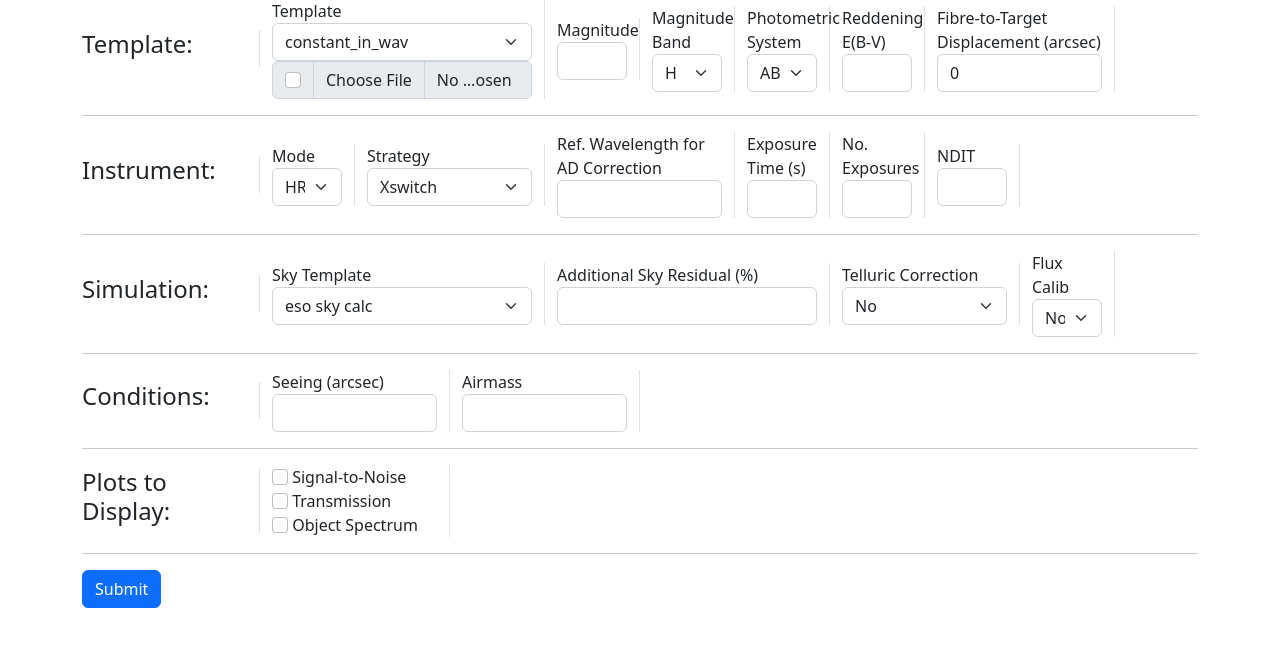
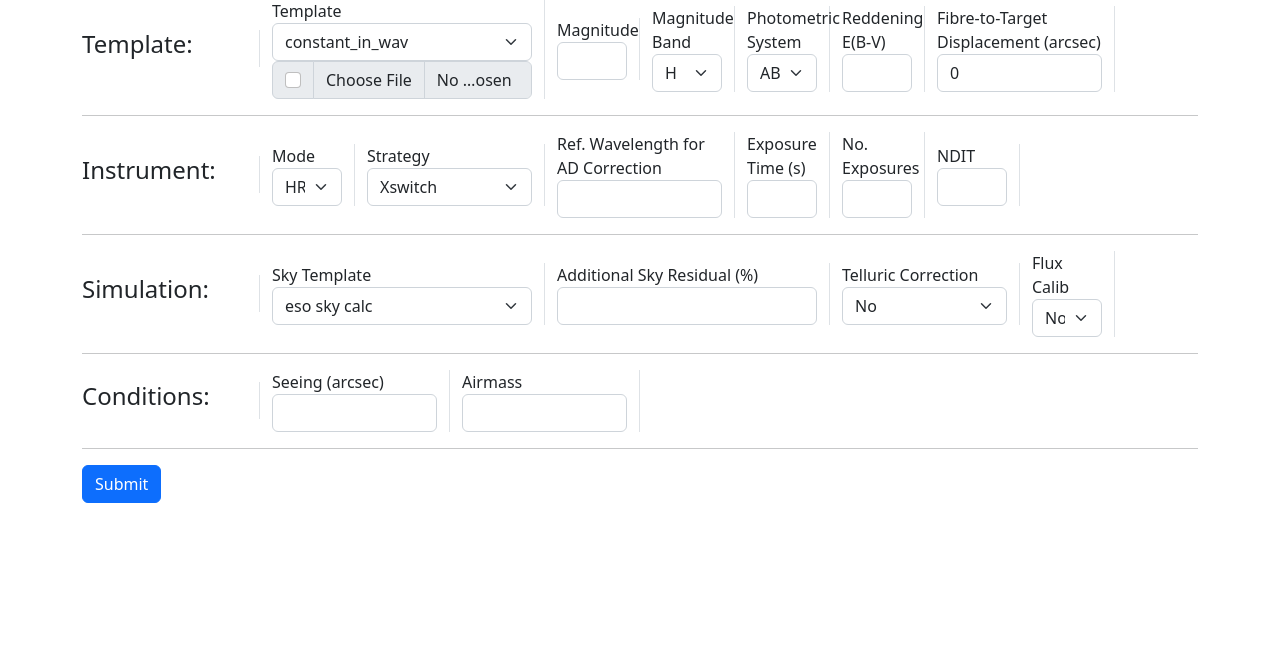
Before and after one commit to breenci/MOONS_ETC, a Flask app: page / in a window 1280 px wide. Shown: the part 68-715 px from the top of the page. Run offline with Flask 2, Linux system fonts and the light colour scheme; some libraries are stand-ins or nearby versions.

Commit message:
Remove plot selection options
Plot selection is now done on results page. See previous commit.

```diff
--- a/app/forms.py
+++ b/app/forms.py
@@ -70,10 +70,5 @@ class ETC_form(FlaskForm):
     instrument = HiddenField('Instrument', default='MOONS')
     set_line_profile = HiddenField('Set Line Profile', default='NO')
 
-    #plot selection
-    trans = BooleanField('Transmission')
-    sn = BooleanField('Signal-to-Noise')
-    obj_spec = BooleanField('Object Spectrum')
-
     #control
     submit = SubmitField('Submit')
--- a/app/routes.py
+++ b/app/routes.py
@@ -56,20 +56,11 @@ def index():
             uploaded_template.save('app/static/user_files/' + id + '/uploaded_template.fits')
             form.template_name.data = 'app/static/user_files/' + id + '/uploaded_template.fits'
 
-        # check which data needs to be plotted and save the result
-        plot_list = np.array([form.sn.data, form.trans.data, form.obj_spec.data])
-        np.savetxt('app/static/user_files/'+ id +'/plot_selection.txt', plot_list)
-
         # do cleanup if required
         cleanup('app/static/user_files/', 5)
 
         # do etc calculations with form input
         do_etc_calc(id, form.data)
-
-        # plot the necessary data
-        # this should be done by the backend (or plotly)
-        for fldr in fldr_list:
-            plot_folder('app/static/user_files/'+ id +'/' + fldr)
 
         # redirect to results page
         return redirect('/results/' + id)
--- a/app/templates/form.html
+++ b/app/templates/form.html
@@ -100,17 +100,6 @@
             </div>
         </div>
         <hr>
-        <div class="row align-items-center">
-            <div class="col-2 border-end">
-                <h4>Plots to Display:</h4>
-            </div>
-            <div class="col-2 border-end">
-                {{ render_field(form.sn, class="form-check-input", type="checkbox") }} <br>
-                {{ render_field(form.trans, class="form-check-input", type="checkbox") }} <br>
-                {{ render_field(form.obj_spec, class="form-check-input", type="checkbox") }}
-            </div>
-        </div>
-        <hr>
         {{ form.submit(class="btn btn-primary", type="submit") }}
     </form>
 </div>
```
